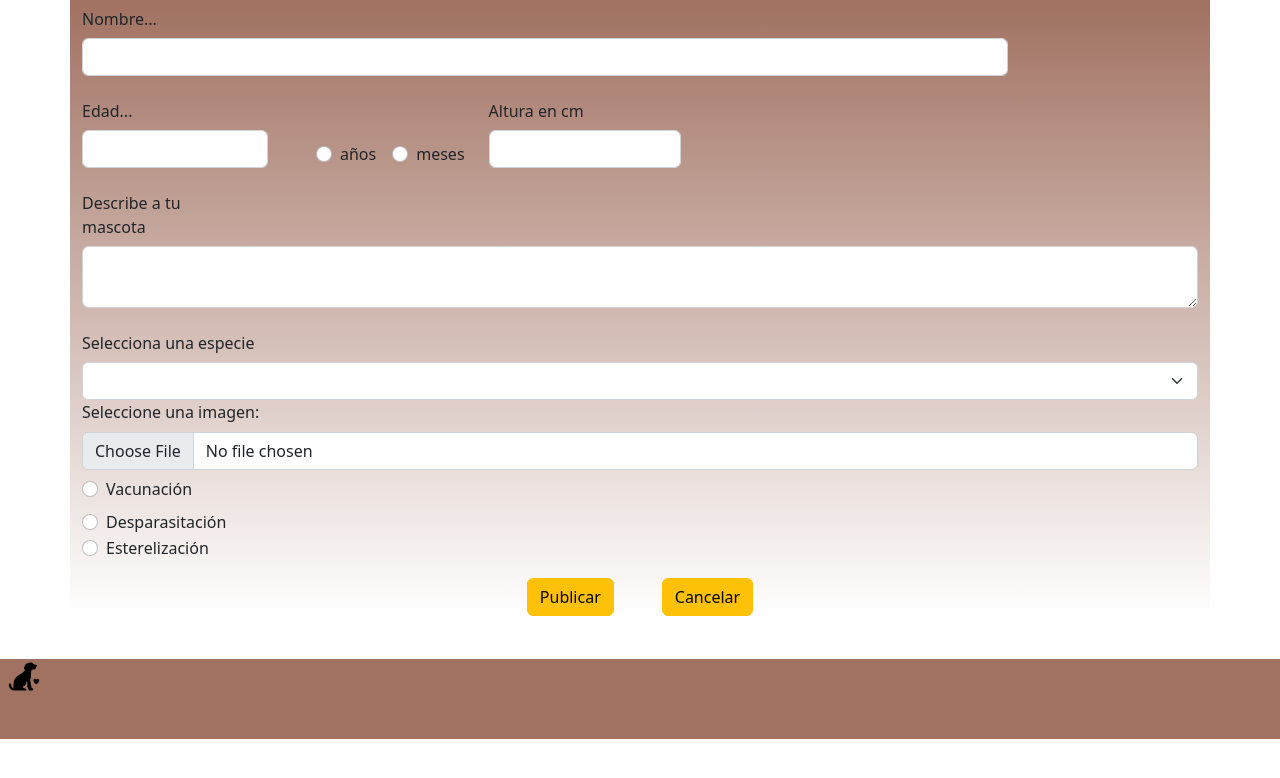
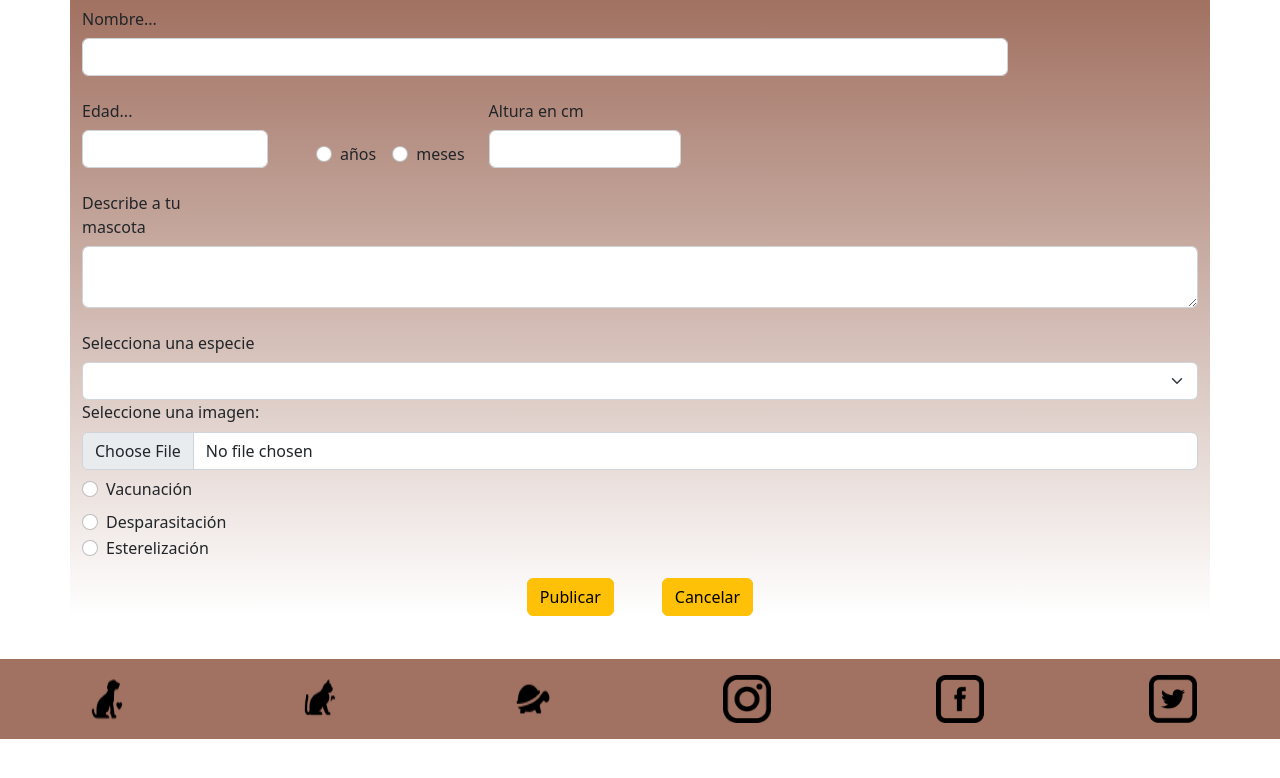
Before and after one commit to Perezdh13/hackathon-animApp, a React (Create React App) app in the folder client/: page / in a window 1280 px wide. Shown: the top 778 px of the page. Built offline with nearby package versions, Linux system fonts and the light colour scheme.

Commit message:
final footer

```diff
--- a/client/src/components/FooterBar.jsx
+++ b/client/src/components/FooterBar.jsx
@@ -4,6 +4,11 @@ function FooterBar() {
   return (
     <div className = "Container-fluid">
       <img src={require('../img/Dog Heart.png')} alt="" />
+      <img src={require('../img/Pet Commands Train.png')} alt="" />
+      <img src={require('../img/Turtle.png')} alt="" />
+      <img src={require('../img/instagram.png')} alt="" />
+      <img src={require('../img/facebook.png')} alt="" />
+      <img src={require('../img/twitter.png')} alt="" />
     </div>
   )
 }
--- a/client/src/css/footer.css
+++ b/client/src/css/footer.css
@@ -1,9 +1,14 @@
 .Container-fluid {
-background-color: #A17161;
-height: 5rem;
-margin-top: 43px;
+    background-color: #A17161;
+    height: 5rem;
+    margin-top: 43px;
+    display: flex;
+    justify-content: space-around;
+    flex-wrap: wrap;
 }
 
-.img {
-
+.Container-fluid img {
+    width: 3rem;
+    height: 3rem;
+    margin: auto;
 }
```
